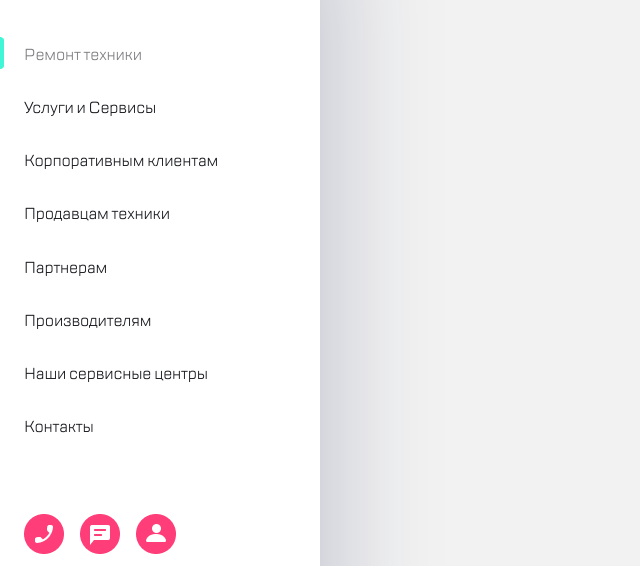
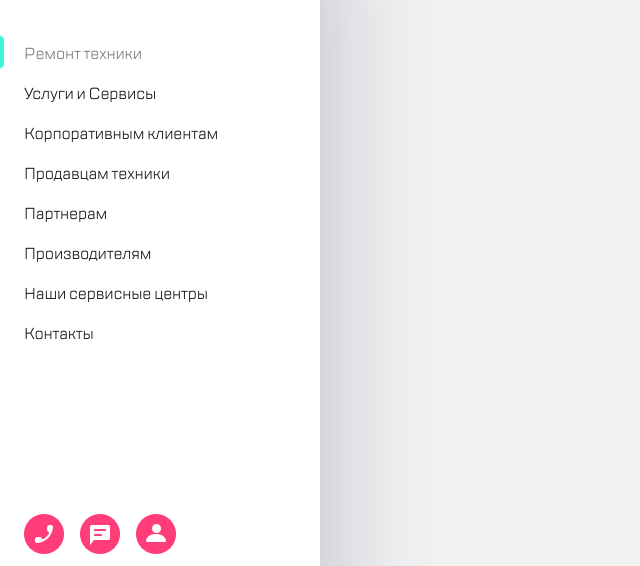
Before and after one commit to ArkhipovKI/try3, a plain HTML site: page index2.html in a window 1280 px wide. Shown: the part 75-641 px from the top of the page, without its empty margins (0-640 px from the left). Drawn offline with Linux system fonts and the light colour scheme.

Commit message:
commit init

```diff
--- a/css/style2.css
+++ b/css/style2.css
@@ -180,21 +180,26 @@ main.content-container {
 	justify-content: flex-start;
 }
 .menu-navigation {
+	position: relative;
 	display: flex;
 	flex-direction: column;
 	justify-content: flex-start;
-	max-height: 440px;
 }
 
 .menu-navigation li {
-	flex-basis: 25px;
+	position: relative;
+	min-height: 25px;
+	max-height: 40px;
+	width: 100%;
 	flex-grow: 1;
 }
 
 .menu-navigation li a {
+	width: 100%;
+	height: 100%;
 	font-family: TTLakes;
 	font-size: 16px;
-	line-height: 24px;
+
 	/* identical to box height, or 150% */
 
 	letter-spacing: -0.2px;
@@ -205,7 +210,8 @@ main.content-container {
 .menu-navigation li a:hover {
 	filter: opacity(0.5);
 	color: purple;
-	transition: 0.4s;
+	transition: all 0.4s ease;
+	font-size: 17px;
 }
 
 .menu-navigation li {
```
